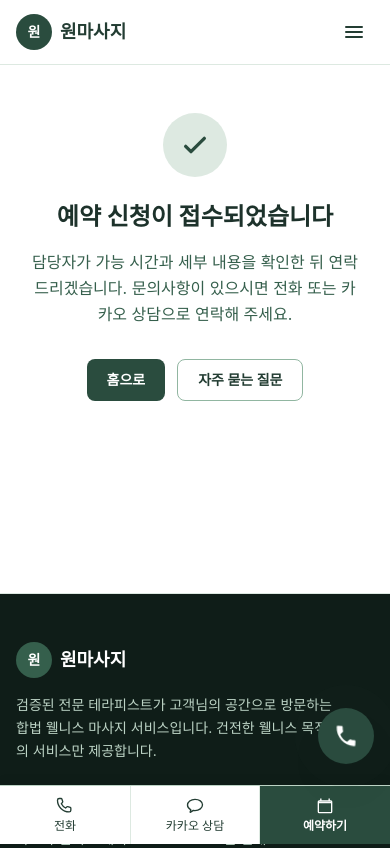
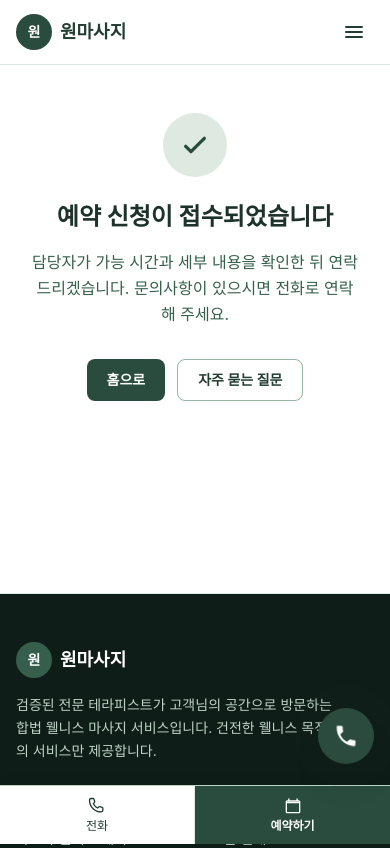
Before and after one commit to guhara1/onemassage, a Next.js app: page /booking/complete in a window 390 px wide. Shown: the top 848 px of the page. Built offline with nearby package versions, Linux system fonts and the light colour scheme; a web font is replaced by a local one.

Commit message:
카카오 상담 전체 제거
운영하지 않는 카카오 상담 채널을 사이트 전 영역에서 삭제:
- 헤더 CTA, 모바일 하단 바(3→2칸: 전화·예약하기)
- 문의 페이지 버튼·메타 설명, 예약 완료 안내 문구
- lib/site.ts kakao 필드 제거

```diff
--- a/app/booking/complete/page.tsx
+++ b/app/booking/complete/page.tsx
@@ -23,8 +23,8 @@ export default function BookingCompletePage() {
           예약 신청이 접수되었습니다
         </h1>
         <p className="mt-4 leading-relaxed text-forest-600">
-          담당자가 가능 시간과 세부 내용을 확인한 뒤 연락드리겠습니다. 문의사항이 있으시면 전화
-          또는 카카오 상담으로 연락해 주세요.
+          담당자가 가능 시간과 세부 내용을 확인한 뒤 연락드리겠습니다. 문의사항이 있으시면 전화로
+          연락해 주세요.
         </p>
         <div className="mt-8 flex flex-wrap justify-center gap-3">
           <Button href="/">홈으로</Button>
--- a/app/contact/page.tsx
+++ b/app/contact/page.tsx
@@ -7,7 +7,7 @@ import { siteConfig } from "@/lib/site";
 export const metadata: Metadata = buildMetadata({
   title: "문의하기 | 고객지원",
   description:
-    "예약 상담, 서비스 문의는 전화 또는 카카오 상담으로 연락해 주세요. 운영 시간과 고객지원 채널을 안내합니다.",
+    "예약 상담, 서비스 문의는 전화로 연락해 주세요. 운영 시간과 고객지원 채널을 안내합니다.",
   path: "/contact",
 });
 
@@ -53,9 +53,6 @@ export default function ContactPage() {
               </dl>
               <div className="mt-5 flex flex-wrap gap-3">
                 <Button href={siteConfig.phoneHref}>전화 상담</Button>
-                <Button href={siteConfig.kakao} variant="outline" external>
-                  카카오 상담
-                </Button>
                 <Button href="/booking" variant="secondary">
                   예약하기
                 </Button>
--- a/components/Header.tsx
+++ b/components/Header.tsx
@@ -118,14 +118,6 @@ export function Header() {
           >
             전화 상담
           </a>
-          <a
-            href={siteConfig.kakao}
-            target="_blank"
-            rel="noopener noreferrer"
-            className="rounded-lg border border-forest-200 px-3 py-2 text-sm font-medium text-forest-800 transition-colors hover:bg-forest-50"
-          >
-            카카오 상담
-          </a>
           <Link
             href="/booking"
             className="rounded-lg bg-forest-700 px-4 py-2 text-sm font-semibold text-white transition-colors hover:bg-forest-800"
--- a/components/MobileBar.tsx
+++ b/components/MobileBar.tsx
@@ -1,13 +1,13 @@
 import Link from "next/link";
 import { siteConfig } from "@/lib/site";
 
-/** 모바일 하단 고정 버튼: 전화 · 카카오 상담 · 예약하기 */
+/** 모바일 하단 고정 버튼: 전화 · 예약하기 */
 export function MobileBar() {
   return (
-    <div className="fixed inset-x-0 bottom-0 z-40 grid grid-cols-3 border-t border-forest-200 bg-white shadow-[0_-2px_12px_rgba(0,0,0,0.06)] lg:hidden">
+    <div className="fixed inset-x-0 bottom-0 z-40 grid grid-cols-2 border-t border-forest-200 bg-white shadow-[0_-2px_12px_rgba(0,0,0,0.06)] lg:hidden">
       <a
         href={siteConfig.phoneHref}
-        className="flex flex-col items-center justify-center gap-0.5 py-2.5 text-xs font-medium text-forest-800"
+        className="flex flex-col items-center justify-center gap-0.5 border-r border-forest-100 py-2.5 text-xs font-medium text-forest-800"
       >
         <svg width="20" height="20" viewBox="0 0 24 24" fill="none" aria-hidden="true">
           <path
@@ -18,22 +18,6 @@ export function MobileBar() {
           />
         </svg>
         전화
-      </a>
-      <a
-        href={siteConfig.kakao}
-        target="_blank"
-        rel="noopener noreferrer"
-        className="flex flex-col items-center justify-center gap-0.5 border-x border-forest-100 py-2.5 text-xs font-medium text-forest-800"
-      >
-        <svg width="20" height="20" viewBox="0 0 24 24" fill="none" aria-hidden="true">
-          <path
-            d="M12 4C7 4 3 7.1 3 10.9c0 2.4 1.6 4.5 4 5.7-.2.6-.7 2.3-.8 2.6 0 .2.1.4.4.3.2-.1 2.6-1.7 3.3-2.2.7.1 1.4.2 2.1.2 5 0 9-3.1 9-6.9S17 4 12 4Z"
-            stroke="currentColor"
-            strokeWidth="1.6"
-            strokeLinejoin="round"
-          />
-        </svg>
-        카카오 상담
       </a>
       <Link
         href="/booking"
--- a/lib/site.ts
+++ b/lib/site.ts
@@ -15,7 +15,6 @@ export const siteConfig = {
   // 연락처
   phone: "0508-202-4743",
   phoneHref: "tel:0508-202-4743",
-  kakao: "https://pf.kakao.com/_onemassage",
   email: "help@onemassage.example.com",
   hours: "매일 10:00 ~ 02:00 (예약제 운영)",
   // 사업자 정보
```
